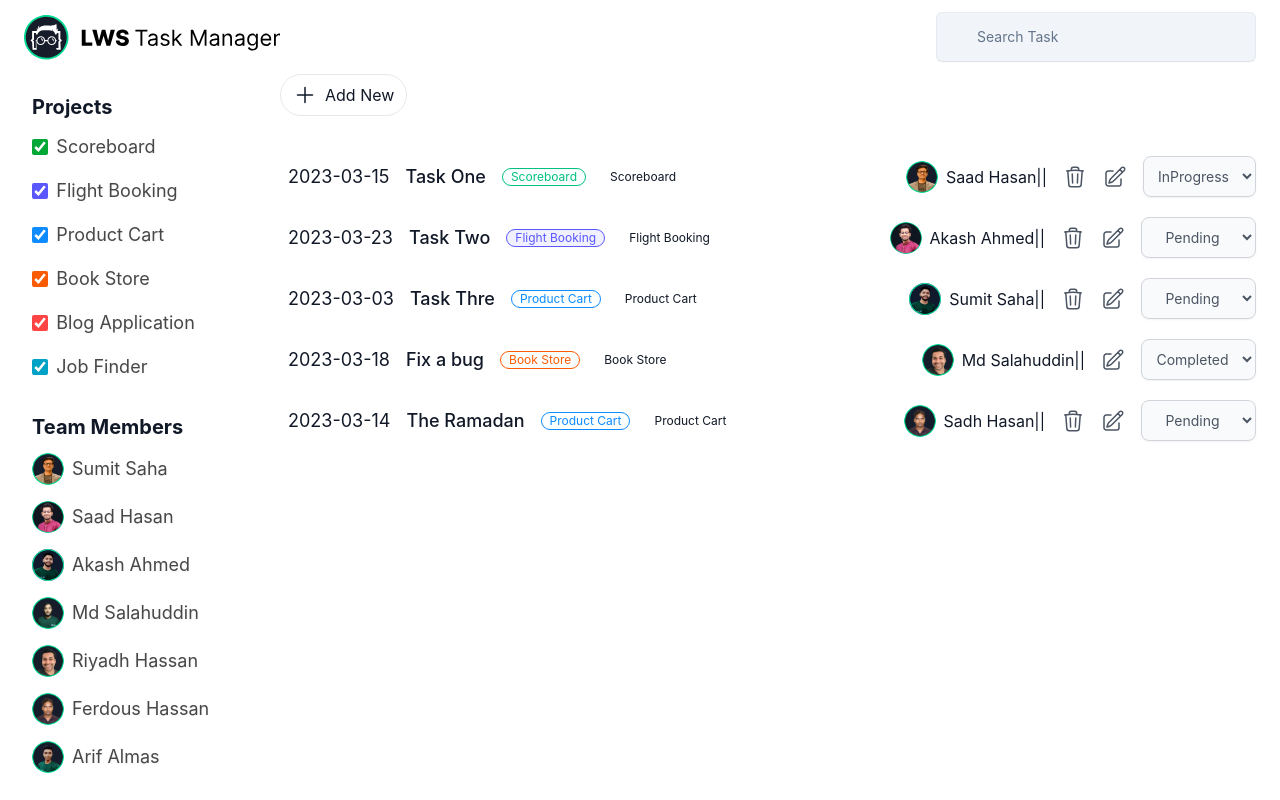
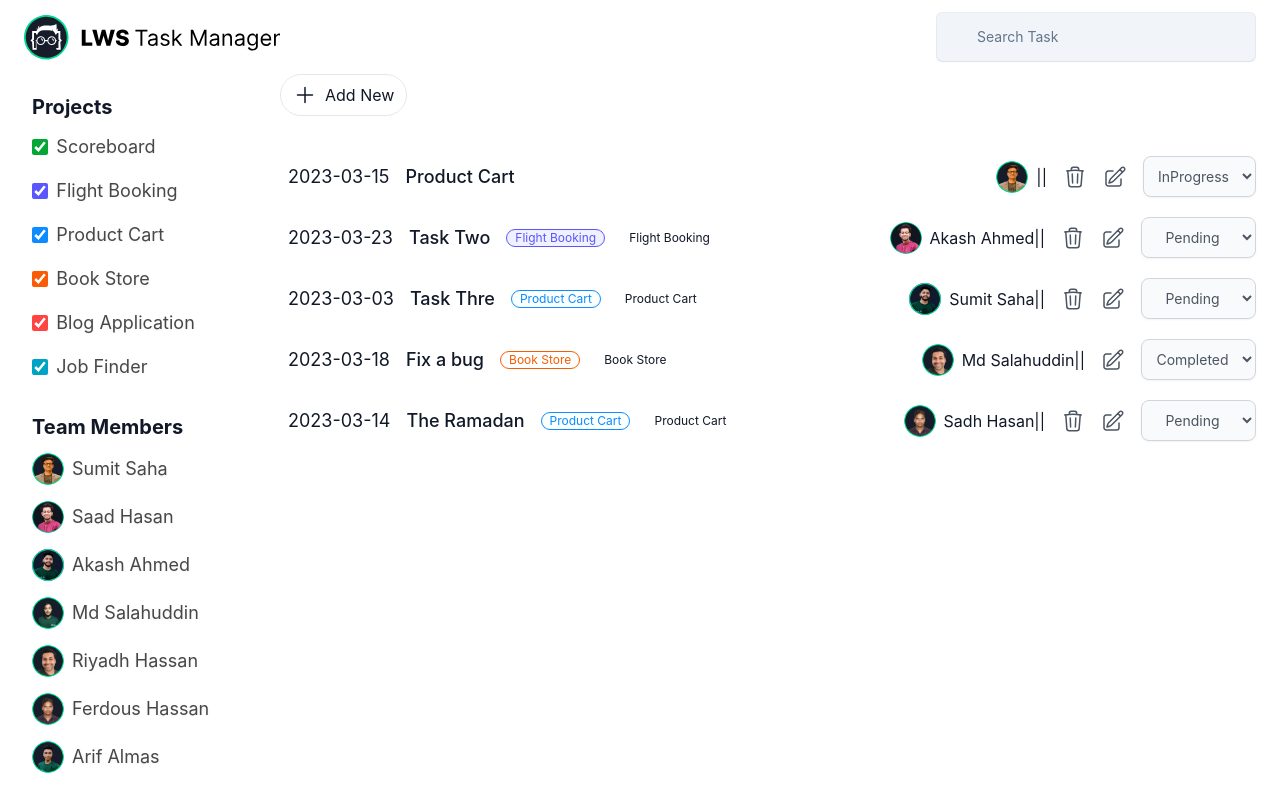
Before and after one commit to Nabi171/managerApp, a React (Create React App) app: page / in a window 1280 px wide. Built offline with nearby package versions, Linux system fonts and the light colour scheme; data requests are answered from the project's data file.

Commit message:
change in data

```diff
--- a/server/db.json
+++ b/server/db.json
@@ -70,17 +70,9 @@
   ],
   "tasks": [
     {
-      "taskName": "Task One",
-      "teamMember": {
-        "name": "Saad Hasan",
-        "avatar": "/images/avatars/sadh.png",
-        "id": 2
-      },
-      "project": {
-        "id": 1,
-        "projectName": "Scoreboard",
-        "colorClass": "color-scoreboard"
-      },
+      "taskName": "Product Cart",
+      "teamMember": "Akash Ahmed",
+      "project": "Flight Booking",
       "deadline": "2023-03-15",
       "id": 1,
       "status": "inProgress"
--- a/src/components/pages/EditTask/Form.js
+++ b/src/components/pages/EditTask/Form.js
@@ -53,7 +53,8 @@ const Form = ({ task }) => {
             <div className="fieldContainer">
                 <label>Assign To</label>
                 <select
-
+                    value={teamMember}
+                    onChange={(e) => setTeamMember(e.target.value)}
                     name="teamMember" id="lws-teamMember" required>
                     <option
                         value=""
@@ -70,7 +71,8 @@ const Form = ({ task }) => {
             <div className="fieldContainer">
                 <label for="lws-projectName">Project Name</label>
                 <select
-
+                    value={project}
+                    onChange={(e) => setProject(e.target.value)}
                     id="lws-projectName" name="projectName" required>
                     <option
                         value=""
@@ -87,7 +89,8 @@ const Form = ({ task }) => {
             <div className="fieldContainer">
                 <label for="lws-deadline">Deadline</label>
                 <input
-
+                    value={deadline}
+                    onChange={(e) => setDeadline(e.target.value)}
                     type="date" name="deadline" id="lws-deadline" required />
             </div>
 
```
